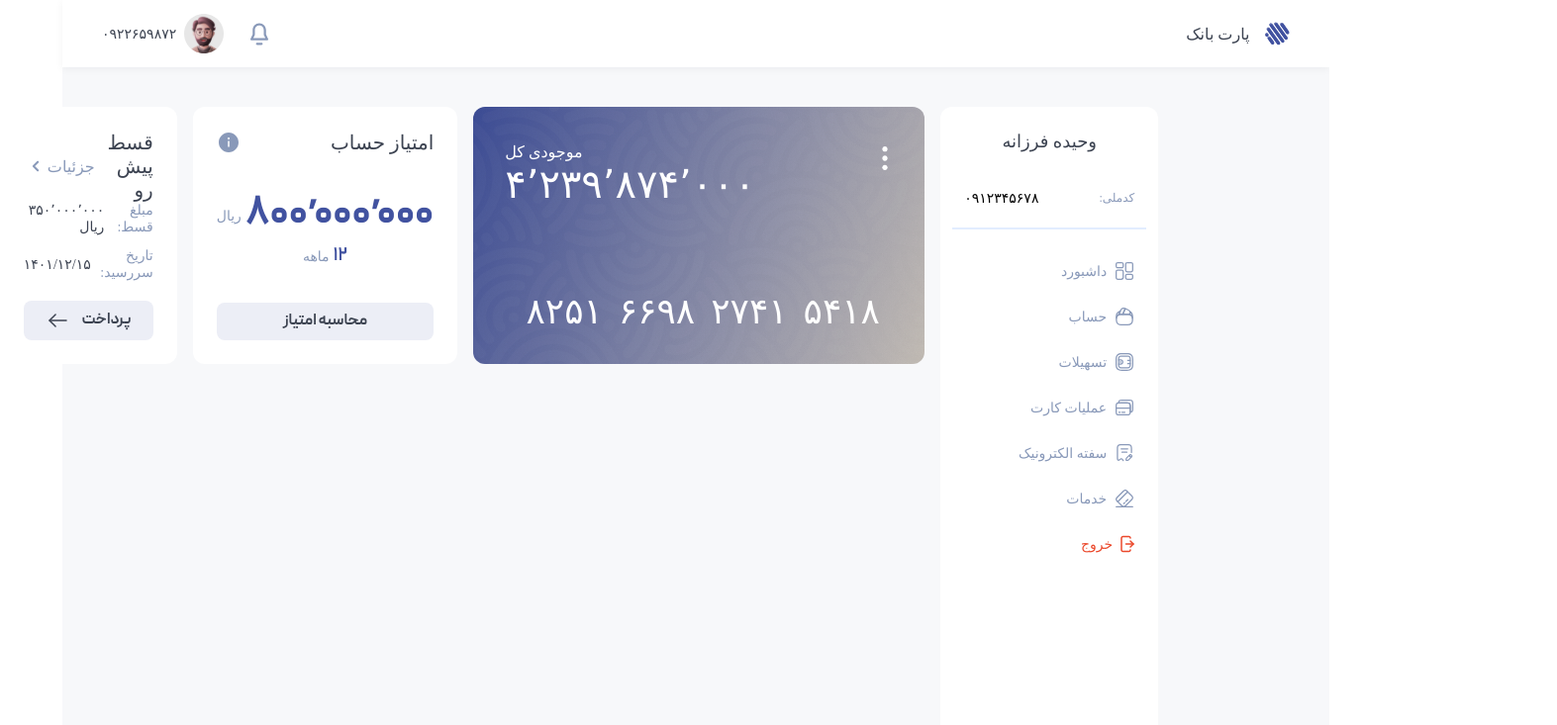
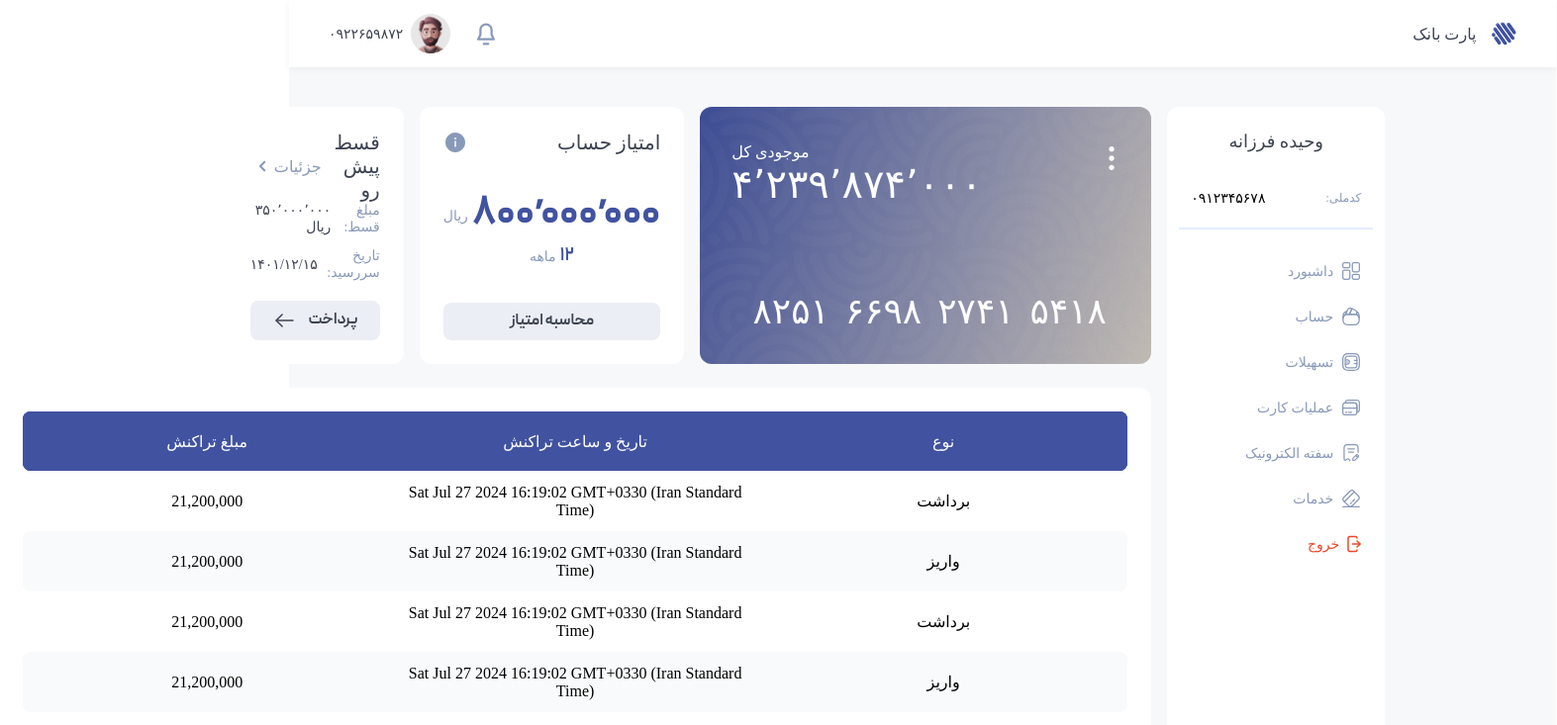
Before and after one commit to vahidefarzane/Part-bank-app, a Vue app: page / in a window 1280 px wide. Shown: the top 733 px of the page at 99% size, 1573 px wide, since content can reach past the window. Built offline with nearby package versions, Linux system fonts and the light colour scheme; a web font is replaced by a local one.

Commit message:
feat: create dashboard table

```diff
--- /dev/null
+++ b/src/components/view/dashboard-table.vue
@@ -0,0 +1,102 @@
+<script setup>
+const transactions = [
+  {
+    id: 1,
+    type: 'withdraw',
+    dateTime: 'Sat Jul 27 2024 16:19:02 GMT+0330 (Iran Standard Time)',
+    Amount: '21,200,000'
+  },
+  {
+    id: 2,
+    type: 'deposit',
+    dateTime: 'Sat Jul 27 2024 16:19:02 GMT+0330 (Iran Standard Time)',
+    Amount: '21,200,000'
+  },
+  {
+    id: 3,
+    type: 'withdraw',
+    dateTime: 'Sat Jul 27 2024 16:19:02 GMT+0330 (Iran Standard Time)',
+    Amount: '21,200,000'
+  },
+  {
+    id: 4,
+    type: 'deposit',
+    dateTime: 'Sat Jul 27 2024 16:19:02 GMT+0330 (Iran Standard Time)',
+    Amount: '21,200,000'
+  },
+  {
+    id: 5,
+    type: 'withdraw',
+    dateTime: 'Sat Jul 27 2024 16:19:02 GMT+0330 (Iran Standard Time)',
+    Amount: '21,200,000'
+  },
+
+]
+</script>
+<template>
+  <section class="transaction-table">
+    <table class="table">
+      <thead class="table__header">
+        <tr class="table__row table__row_header">
+          <th class="table__cell table__cell_header">نوع</th>
+          <th class="table__cell table__cell_header">تاریخ و ساعت تراکنش</th>
+          <th class="table__cell table__cell_header">مبلغ تراکنش</th>
+        </tr>
+      </thead>
+      <tbody class="table__body">
+        <tr class="table__row table__row_body" v-for="trans in transactions" :key="trans.id">
+          <td class="table__cell table__cell_body">
+            {{ trans.type === 'deposit' ? 'واریز' : 'برداشت' }}
+          </td>
+          <td class="table__cell table__cell_body">{{ trans.dateTime }}</td>
+          <td class="table__cell table__cell_body">{{ trans.Amount }}</td>
+        </tr>
+      </tbody>
+    </table>
+  </section>
+</template>
+
+<style lang="scss">
+.transaction-table {
+  .table {
+    width: 100%;
+    border-collapse: collapse;
+    &__header {
+      background-color: var(--primary-500);
+      color: var(--color-white);
+    }
+    &__body {
+      .table__row {
+        &:nth-child(even) {
+          background-color: var(--secondary-300);
+        }
+      }
+    }
+    &__row {
+      width: 100%;
+      &_header {
+        height: 3.75rem;
+        background-color: var(--primary-500);
+      }
+    }
+    &__cell {
+      width: 33.34%;
+      text-align: center;
+      &:first-child {
+        border-radius: 0 0.5rem 0.5rem 0;
+      }
+      &:last-child {
+        border-radius: 0.5rem 0 0 0.5rem;
+      }
+      &_header {
+        @include font-style(1rem, 500);
+        background-color: var(--primary-500);
+        padding: 0.625rem;
+      }
+      &_body {
+        height: 3.8125rem;
+      }
+    }
+  }
+}
+</style>
--- /dev/null
+++ b/src/components/view/transaction-list.vue
@@ -0,0 +1,10 @@
+<script setup>
+import dashboardTable from './dashboard-table.vue';
+</script>
+<template>
+  <main>
+    <dashboardTable/>
+  </main>
+</template>
+
+<style></style>
--- a/src/pages/dashboard-page.vue
+++ b/src/pages/dashboard-page.vue
@@ -1,25 +1,35 @@
 <script setup>
-import scoresAccount from '@/components/view/scores-account.vue';
-import installmentAccount from '@/components/view/installment-account.vue';
-import creditCard from '@/components/view/credit-card.vue';
+import scoresAccount from '@/components/view/scores-account.vue'
+import installmentAccount from '@/components/view/installment-account.vue'
+import creditCard from '@/components/view/credit-card.vue'
+import transactionList from '@/components/view/transaction-list.vue'
 </script>
 
 <template>
   <main class="dashboard">
     <section class="dashboard__scores-section">
-      <creditCard/>
-      <scoresAccount/>
-      <installmentAccount/>
+      <creditCard />
+      <scoresAccount />
+      <installmentAccount />
     </section>
-    <section class="dashboard__table"></section>
+    <section class="dashboard__table">
+      <transactionList />
+    </section>
   </main>
 </template>
 
 <style lang="scss">
 .dashboard {
+  @include flex-box(column, null, null, 1.5rem);
   &__scores-section {
     @include flex-box(row, null, center, 1rem);
   }
-
+  &__table {
+    width: 72.75rem;
+    height: 32.5rem;
+    background-color: var(--color-white);
+    padding: 1.5rem 1.5rem 1rem 1.5rem;
+    border-radius: 0.75rem;
+  }
 }
 </style>
```
